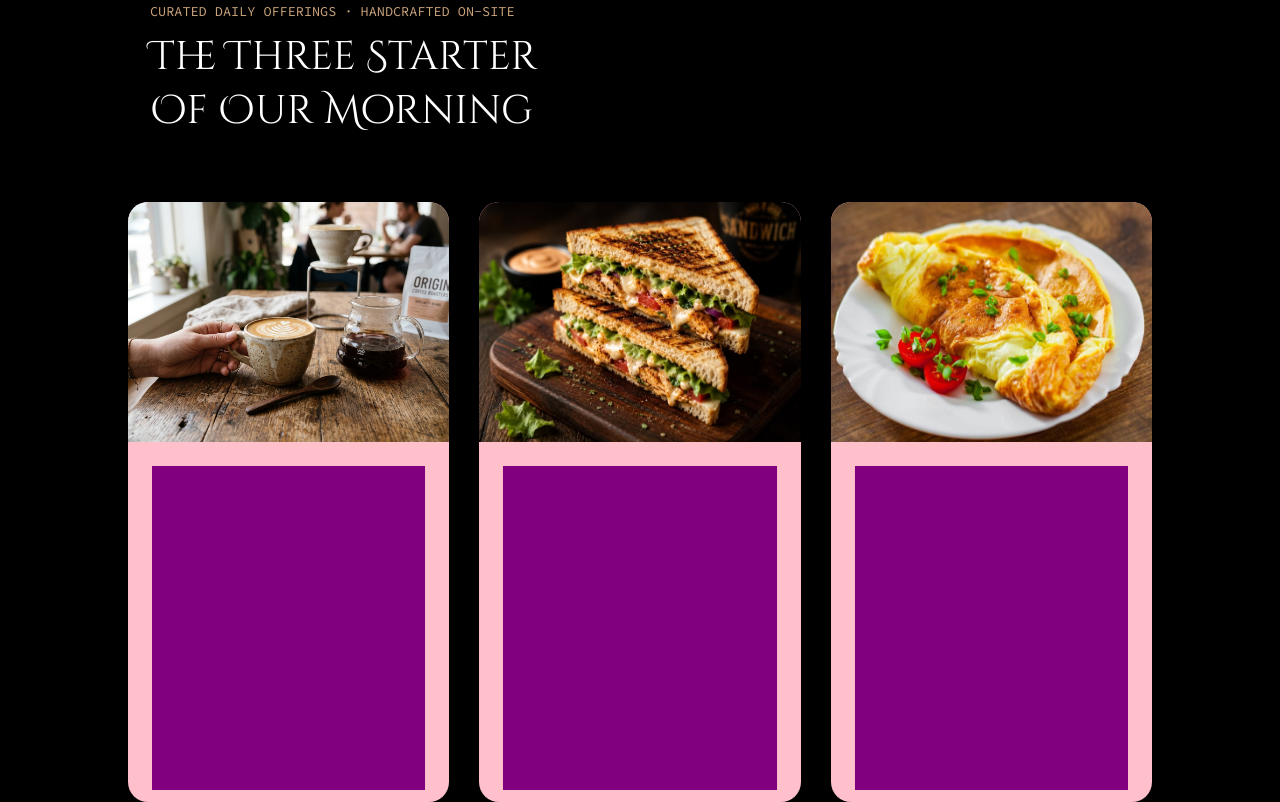
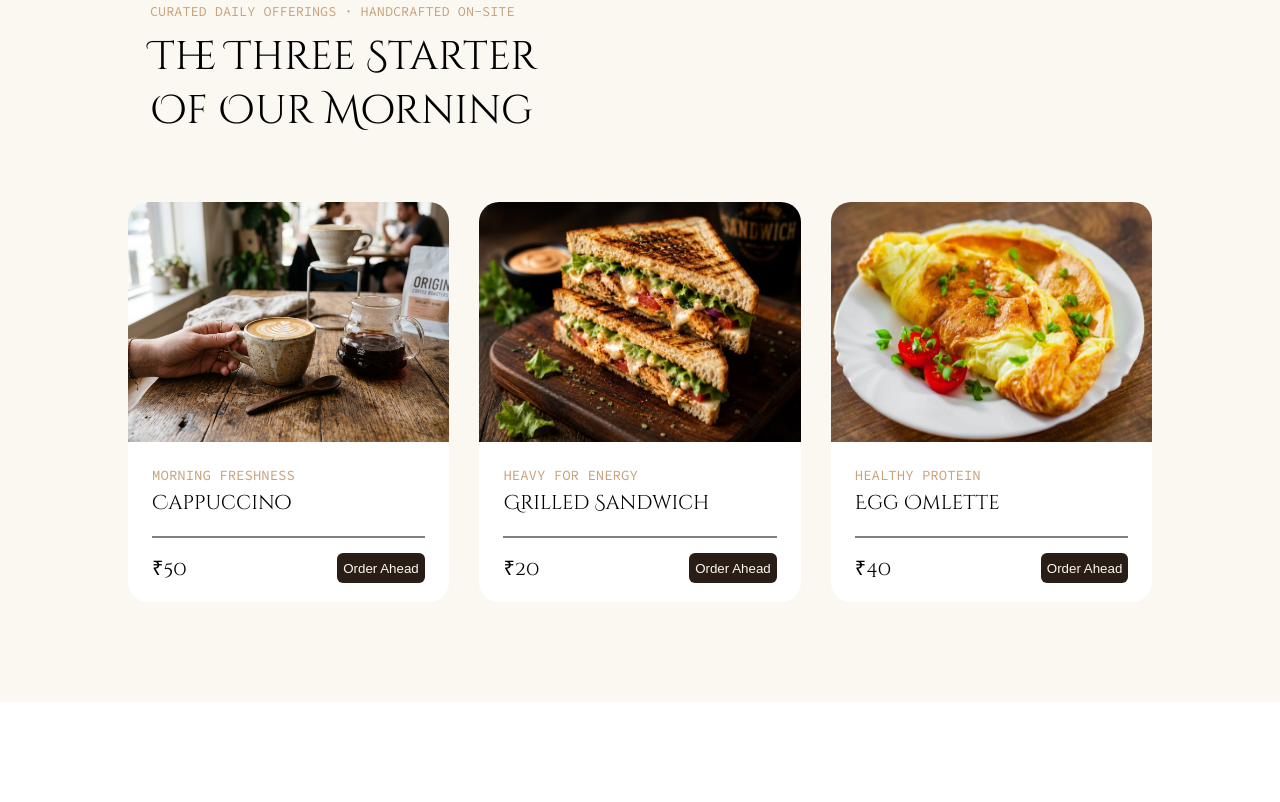
Before and after one commit to Haider-ali-khan-create/Restaurent, a plain HTML site: page index.html in a window 1280 px wide. Shown: the part 897-1699 px from the top of the page. After the commit the page ends 1599 px from the top, so only its background shows below. Drawn offline with Linux system fonts and the light colour scheme; a web font is replaced by a local one.

Commit message:
menu completed

```diff
--- a/index.html
+++ b/index.html
@@ -19,7 +19,7 @@
         <p id="mp1">CURATED DAILY OFFERINGS · HANDCRAFTED ON-SITE</p><p id="mp2">The Three Starter Of Our Morning</p>
     </div>
     <div id="slid">
-        <div class="s1"><img src="coffee.jpg" loading="lazy"><div class="spara"></div></div>	<div class="s1"><img src="sandwich.jpg" loading="lazy"><div class="spara"></div></div>	<div class="s1"><img src="Omelet.jpg" loading="lazy"><div class="spara"></div></div>
+        <div class="s1"><img src="coffee.jpg" loading="lazy"><div class="spara"><p class="res">MORNING FRESHNESS</p><p class="name">Cappuccino</p><hr><div class="pr"><p>₹50</p><button>Order Ahead</button></div></div></div>		<div class="s1"><img src="sandwich.jpg" loading="lazy"><div class="spara"><p class="res">HEAVY FOR ENERGY</p><p class="name">Grilled Sandwich</p><hr><div class="pr"><p>₹20</p><button>Order Ahead</button></div></div></div>		<div class="s1"><img src="Omelet.jpg" loading="lazy"><div class="spara"><p class="res">HEALTHY PROTEIN</p><p class="name">Egg Omlette</p><hr><div class="pr"><p>₹40</p><button>Order Ahead</button></div></div></div>
     </div>
 </div>
 
--- a/style.css
+++ b/style.css
@@ -101,9 +101,9 @@ box-shadow: 0 4px 10px rgba(58, 45, 36, 0.15);
 #menu{
 width:100%;
 height: auto;
-background-color: black;
+background-color: #fbf8f2;
 padding-top:100px;
-color:white;
+padding-bottom: 100px;
 }
 
 #boxp{
@@ -137,13 +137,13 @@ grid-template-columns: repeat(auto-fit, minmax(280px,1fr));
 }
 
 .s1{
-height:600px;
-background-color: pink;
+height:400px;
+background-color: white;
 border-radius: 20px;
 }
 
 img{
-height:40%;
+height:60%;
 width:100%;
 border-top-left-radius:20px;
 border-top-right-radius:20px;
@@ -151,7 +151,54 @@ border-top-right-radius:20px;
 
 .spara{
 width:85%;
-height:324px;
+height:130px;
 margin:20px auto;
-background-color: purple;
 }
+
+.res{
+color: #c8a27a;
+font-size: 14px;
+font-family: "Source Code Pro", monospace;
+  font-optical-sizing: auto;
+  font-weight: 400;
+  font-style: normal;
+}
+
+.name{
+font-family: "Cinzel Decorative", serif;
+  font-weight: 400;
+  font-style: normal;
+font-size: 20px;
+margin: 5px 0 20px 0;
+}
+
+hr{
+border: none;
+height: 2px;
+background-color: grey;
+}
+
+.pr{
+height:60px;
+width: 100%;
+display: flex;
+gap:150px;
+justify-content: center;
+align-items: center;
+}
+
+.pr p{
+font-family: "Cinzel Decorative", serif;
+  font-weight: 400;
+  font-style: normal;
+font-size: 20px;
+}
+
+.pr button{
+height: 30px;
+width:120px;
+border-radius: 6px;
+border:none;
+background-color: #2a1d15;
+color:#fbf8f2;
+}
```
